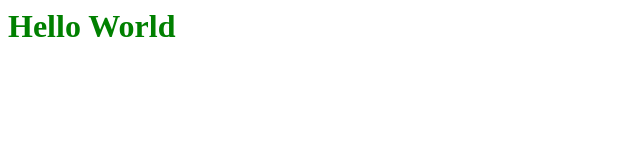
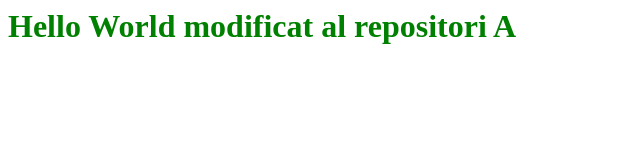
Before and after one commit to BellaCs/practica2, a plain HTML site: page index.html in a window 1280 px wide. Shown: the whole page, without its empty margins (0-640 px from the left). Drawn offline with Linux system fonts and the light colour scheme.

Commit message:
Modificacio de la rectificacio del titol

```diff
--- a/index.html
+++ b/index.html
@@ -4,6 +4,6 @@
         <link rel="stylesheet" href="styles.css">
     </head>
     <body>
-        <h1>Hello World</h1>
+        <h1>Hello World modificat al repositori A</h1>
     </body>
 </html>
```
